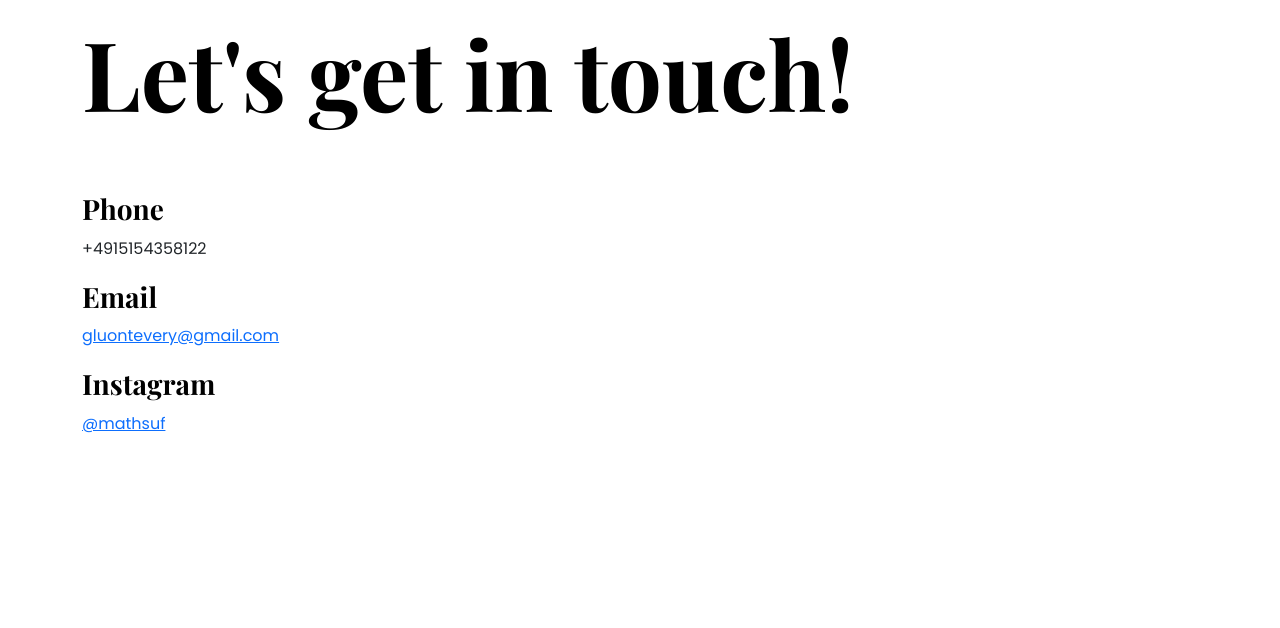
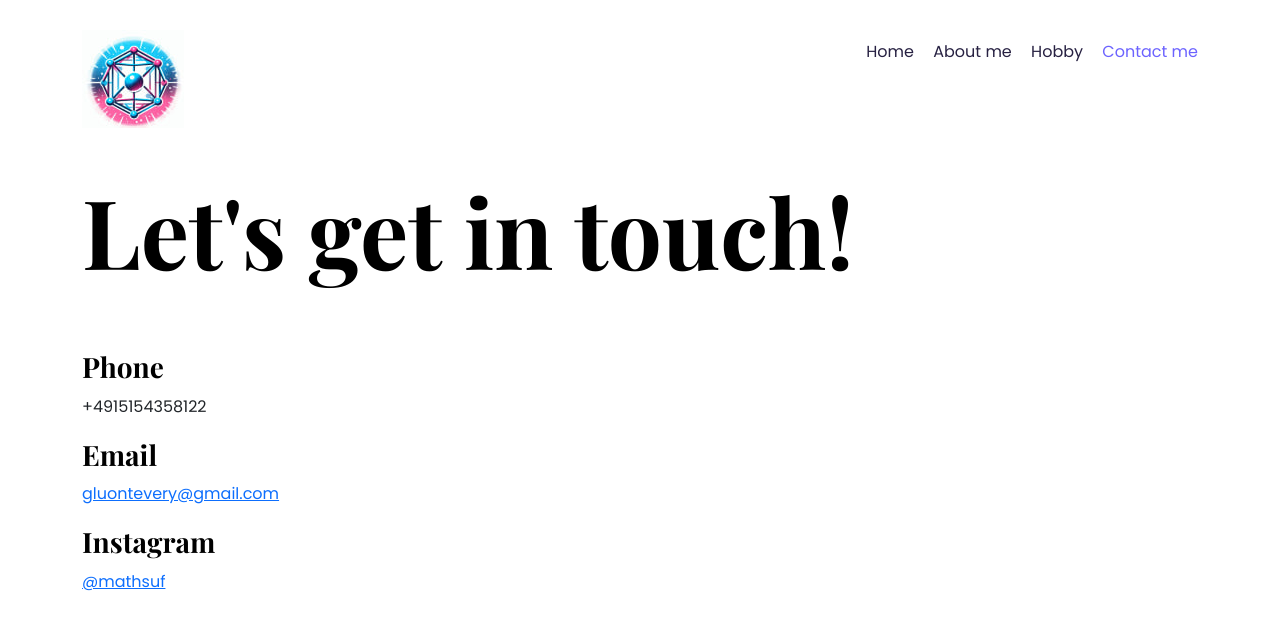
Before and after one commit to gluontevery/portfolio1, a plain HTML site: page contactme.html in a window 1280 px wide. Drawn offline with nearby package versions, Linux system fonts and the light colour scheme; a web font is replaced by a local one.

Commit message:
Create Header in Contact page

```diff
--- a/contactme.html
+++ b/contactme.html
@@ -24,6 +24,24 @@
         ></script>
       </head>
 <body>
+    <div class="container">
+        <nav class="d-flex justify-content-between">
+            <a href="/">
+                <img src="images/logocristal.jpg" alt="Logo" class="logo d-none d-md-block">
+                <img src="images/logoconference.jpg" alt="logo" class="logo d-block d-md-none">
+            </a>
+
+                <ul>
+                    <li>
+                        <a href="/">Home</a></li>
+                    <li><a href="/about.html">About me</a></li>
+                    <li ><a href="/hobby.html">Hobby</a></li>
+                    <li class="active"><a href="/contactme.html">Contact me</a></li>
+                </ul>
+
+        </nav>
+    </div>
+
     <div class="content-container container">
         <div class="content">
             <h1 class="mb-5">
--- a/styles/stylesw4.css
+++ b/styles/stylesw4.css
@@ -95,3 +95,30 @@ img {
   max-width: 300px;
   padding: 20px;
 }
+.logo {
+  max-width: 150px;
+}
+nav ul {
+margin: 0;
+padding: 0;
+}
+nav li {
+  display: inline;
+  list-style: none;
+  line-height: 44px;
+  margin-left: 15px;
+}
+nav {
+  padding: 30px 0;
+}
+nav a {
+  text-decoration: none;
+  color: #272142;
+  transition: all 150ms ease-in-out;
+}
+nav a:hover {
+  color: var(--branding-color);
+}
+nav li.active a {
+  color: var(--branding-color);
+}
```
Also changed, not shown: about.html (+2 -2 lines), hobby.html (+2 -2 lines), images/OIG3.2TBs0wPUxAsG.W7VYIs8.png (added), images/OIG4.giP_pcXdsqrJykNR5uBd.png (added), images/logocolloidal.jpg (added), images/logoconference.jpg (added), images/logocristal.jpg (added), images/logoflower.jpg (added).
